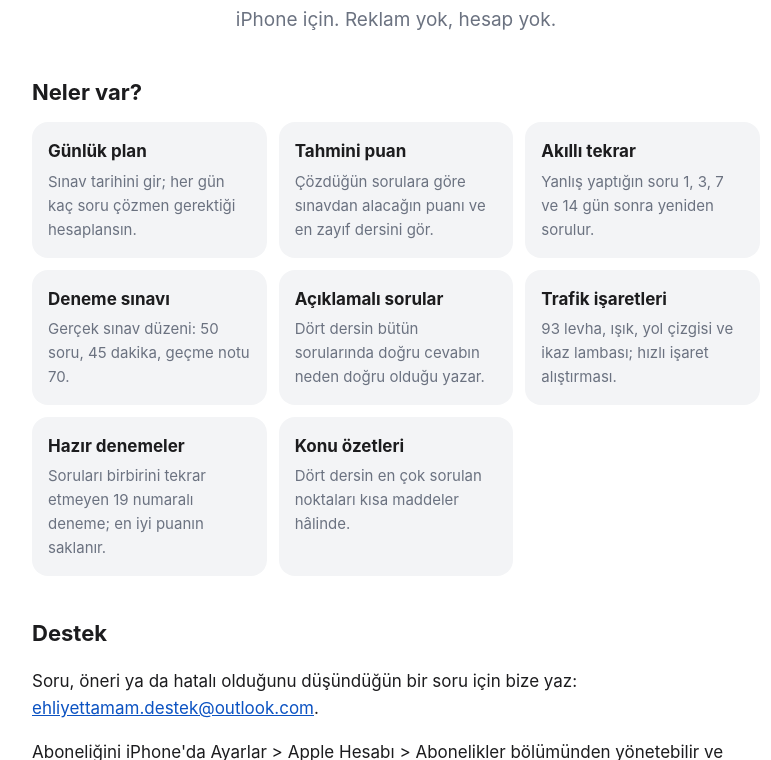
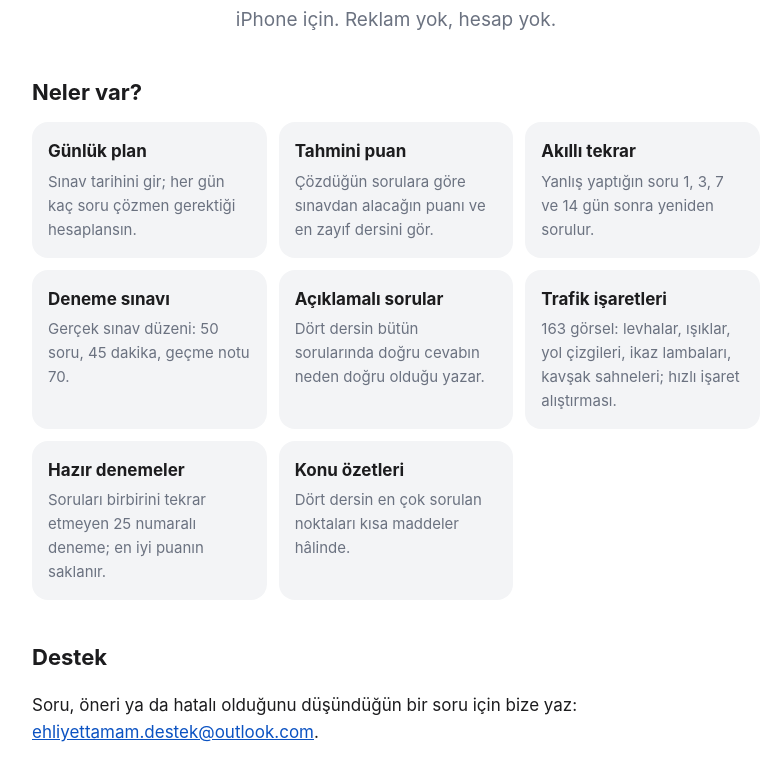
Before and after one commit to esrasen9/ehliyet-tamam, a plain HTML site: page index.html in a window 1280 px wide. Shown: the part 291-1051 px from the top of the page, without its empty margins (244-1015 px from the left). Drawn offline with Linux system fonts and the light colour scheme.

Commit message:
Add files via upload

```diff
--- a/index.html
+++ b/index.html
@@ -40,8 +40,8 @@
     <div class="card"><h3>Akıllı tekrar</h3><p>Yanlış yaptığın soru 1, 3, 7 ve 14 gün sonra yeniden sorulur.</p></div>
     <div class="card"><h3>Deneme sınavı</h3><p>Gerçek sınav düzeni: 50 soru, 45 dakika, geçme notu 70.</p></div>
     <div class="card"><h3>Açıklamalı sorular</h3><p>Dört dersin bütün sorularında doğru cevabın neden doğru olduğu yazar.</p></div>
-    <div class="card"><h3>Trafik işaretleri</h3><p>93 levha, ışık, yol çizgisi ve ikaz lambası; hızlı işaret alıştırması.</p></div>
-    <div class="card"><h3>Hazır denemeler</h3><p>Soruları birbirini tekrar etmeyen 19 numaralı deneme; en iyi puanın saklanır.</p></div>
+    <div class="card"><h3>Trafik işaretleri</h3><p>163 görsel: levhalar, ışıklar, yol çizgileri, ikaz lambaları, kavşak sahneleri; hızlı işaret alıştırması.</p></div>
+    <div class="card"><h3>Hazır denemeler</h3><p>Soruları birbirini tekrar etmeyen 25 numaralı deneme; en iyi puanın saklanır.</p></div>
     <div class="card"><h3>Konu özetleri</h3><p>Dört dersin en çok sorulan noktaları kısa maddeler hâlinde.</p></div>
   </div>
 
```
